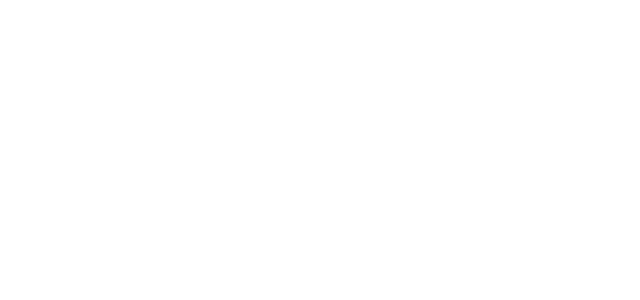
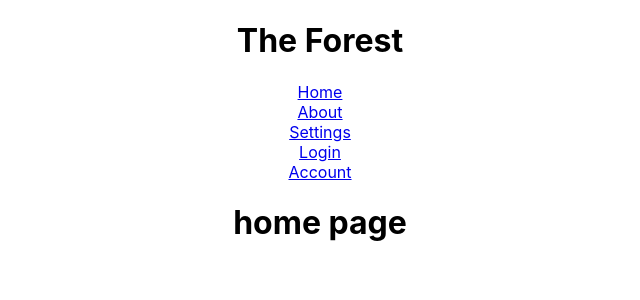
Before and after one commit to jatwitmyer/the_forest, a React (Create React App) app in the folder client/: page / in a window 1280 px wide. Shown: the top 300 px of the page, without its empty margins (320-960 px from the left). Built offline with nearby package versions, Linux system fonts and the light colour scheme; no server answers.

Commit message:
creates frontend routes

```diff
--- a/client/public/index.html
+++ b/client/public/index.html
@@ -3,18 +3,19 @@
   <head>
     <meta charset="utf-8" />
     <link rel="icon" href="%PUBLIC_URL%/favicon.ico" />
+    <!-- not sure what this ^ does -->
     <meta name="viewport" content="width=device-width, initial-scale=1" />
     <meta name="theme-color" content="#000000" />
     <meta
       name="description"
       content="Web site created using create-react-app"
     />
-    <link rel="apple-touch-icon" href="%PUBLIC_URL%/logo192.png" />
+    <link rel="apple-touch-icon" href="" />
     <!--
       manifest.json provides metadata used when your web app is installed on a
       user's mobile device or desktop. See https://developers.google.com/web/fundamentals/web-app-manifest/
     -->
-    <link rel="manifest" href="%PUBLIC_URL%/manifest.json" />
+    <link rel="manifest" href="" />
     <!--
       Notice the use of %PUBLIC_URL% in the tags above.
       It will be replaced with the URL of the `public` folder during the build.
--- /dev/null
+++ b/client/src/components/About.js
@@ -0,0 +1,9 @@
+import React from "react";
+
+function About() {
+  return (
+    <></>
+  )
+}
+
+export default About
--- /dev/null
+++ b/client/src/components/Account.js
@@ -0,0 +1,9 @@
+import React from "react";
+
+function Account() {
+  return (
+    <></>
+  )
+}
+
+export default Account
--- a/client/src/components/App.js
+++ b/client/src/components/App.js
@@ -1,12 +1,59 @@
 import React, { useEffect, useState } from "react";
 import '../App.css';
 import { Switch, Route } from 'react-router-dom';
+import Home from "./Home";
+import About from "./About";
+import Settings from "./Settings";
+import Login from "./Login";
+import Account from "./Account";
+import NavBar from "./NavBar";
 
 
 function App() {
+  const [users, setUsers] = useState([])
+  console.log(users)
+  const userId = 1
+
+  //get all users
+  useEffect(() => {
+    fetch("/users")
+    .then(r => r.json())
+    .then(users => {
+      // console.log(users)
+      setUsers(users)
+    })
+  }, [])
+
+  //get all of a user's save files
+  useEffect(() => {
+    fetch(`/save_files/${userId}`)
+    .then(r => r.json())
+    .then(users => {
+      // console.log(users)
+      setUsers(users)
+    })
+  }, [])
 
   return (
     <div className="App">
+      <NavBar/>
+      <Switch>
+        <Route exact path="/">
+          <Home/>
+        </Route>
+        <Route path="/about">
+          <About/>
+        </Route>
+        <Route path="/settings">
+          <Settings/>
+        </Route>
+        <Route path="/login">
+          <Login/>
+        </Route>
+        <Route path="/account">
+          <Account/>
+        </Route>
+      </Switch>
     </div>
   );
 }
--- /dev/null
+++ b/client/src/components/Home.js
@@ -0,0 +1,11 @@
+import React from "react";
+
+function Home() {
+  return (
+    <>
+      <h1>home page</h1>
+    </>
+  )
+}
+
+export default Home
--- /dev/null
+++ b/client/src/components/Login.js
@@ -0,0 +1,9 @@
+import React from "react";
+
+function Login() {
+  return (
+    <><p>login</p></>
+  )
+}
+
+export default Login
--- /dev/null
+++ b/client/src/components/NavBar.js
@@ -0,0 +1,26 @@
+import React from "react";
+import { NavLink } from 'react-router-dom';
+
+function NavBar() {
+
+  return (
+    <>
+      <div className="header">
+        <h1>The Forest</h1>
+      </div>
+      <div className = "topnav">
+        <NavLink to="/" exact={true}>Home</NavLink>
+        <br/>
+        <NavLink to="/about">About</NavLink>
+        <br/>
+        <NavLink to="/settings">Settings</NavLink>
+        <br/>
+        <NavLink to="/login">Login</NavLink>
+        <br/>
+        <NavLink to="/account">Account</NavLink>
+      </div>
+    </>
+  )
+}
+
+export default NavBar
--- /dev/null
+++ b/client/src/components/Settings.js
@@ -0,0 +1,9 @@
+import React from "react";
+
+function Settings() {
+  return (
+    <></>
+  )
+}
+
+export default Settings
```
Also changed, not shown: client/public/manifest.json, 2 other files (tests, documents, lock files or other folders).
